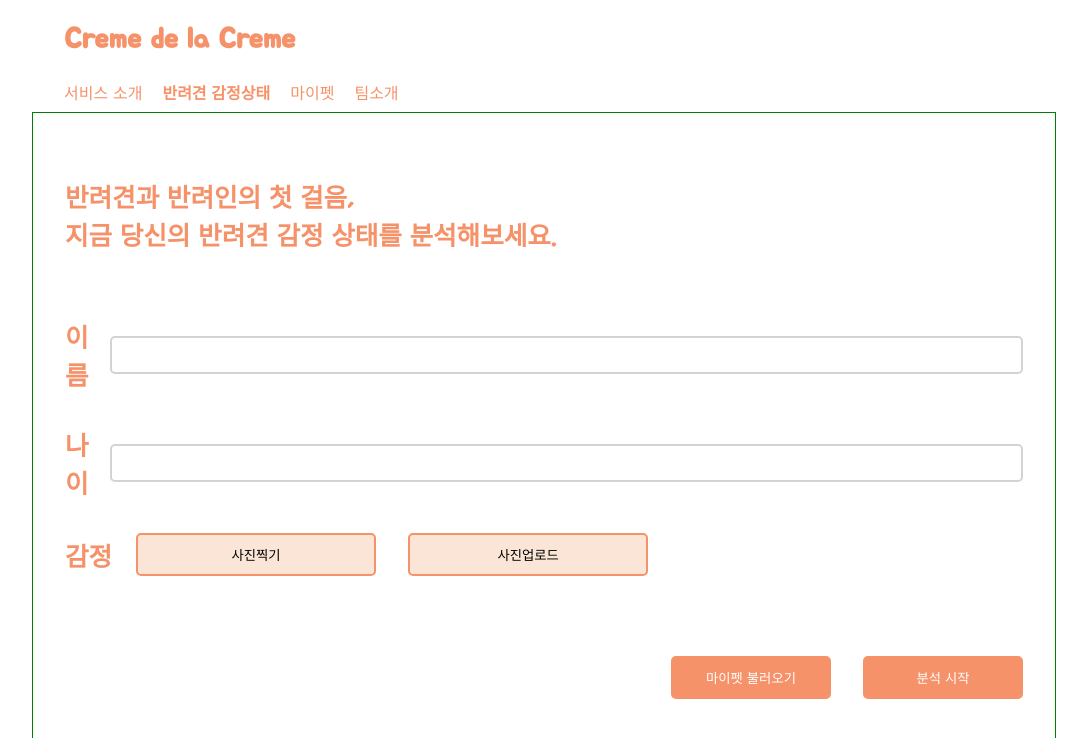
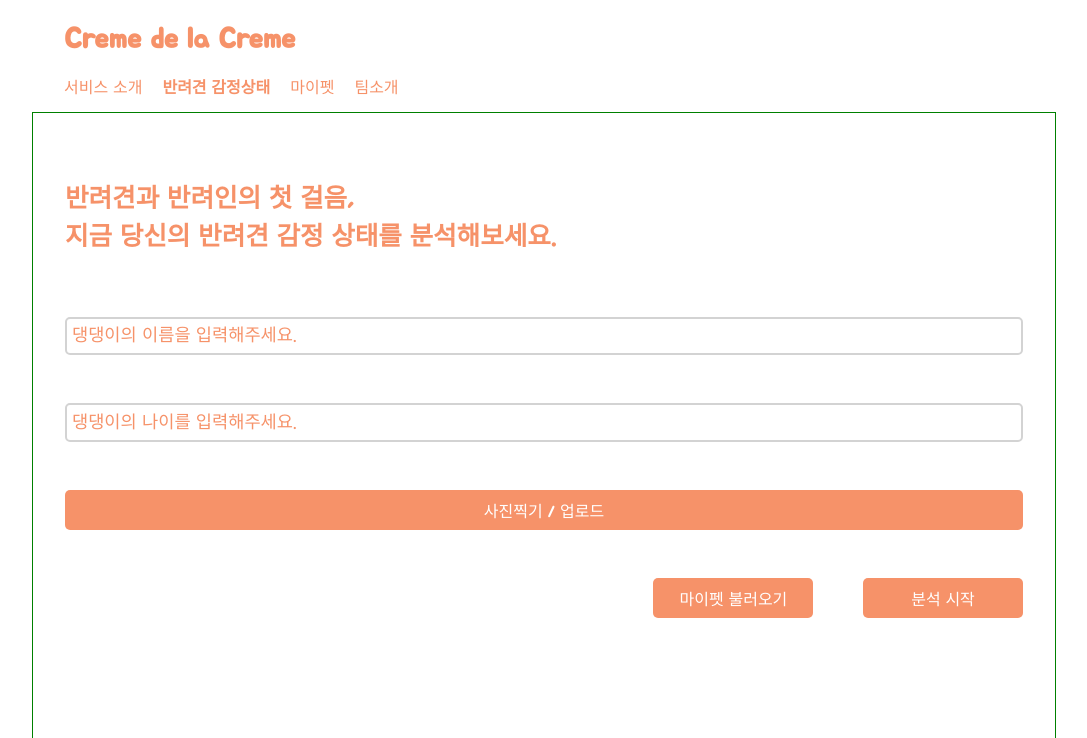
Before and after one commit to CreamDeLaCream/creme-client, a React (Create React App) app: page / in a window 1280 px wide. Shown: the top 738 px of the page, without its empty margins (96-1183 px from the left). Built offline with nearby package versions, Linux system fonts and the light colour scheme.

Commit message:
[#5] feat: 로그인시 페이지 레이아웃 구현

```diff
--- a/src/common/components/Button.js
+++ b/src/common/components/Button.js
@@ -31,11 +31,9 @@ const Button = (props) => {
   };
 
   return (
-    <React.Fragment>
-      <ElButton {...styles} onClick={_onClick}>
-        {children}
-      </ElButton>
-    </React.Fragment>
+    <ButtonForm {...styles} onClick={_onClick}>
+      {children}
+    </ButtonForm>
   );
 };
 
@@ -54,7 +52,7 @@ Button.defaultProps = {
   border: false,
 };
 
-const ElButton = styled.button`
+const ButtonForm = styled.button`
   width: ${(props) => props.width};
   height: ${(props) => props.height};
   ${(props) => (props.size ? `font-size: ${props.size}` : '')};
--- a/src/common/components/Header.js
+++ b/src/common/components/Header.js
@@ -25,9 +25,6 @@ const Header = (props) => {
           ) : null}
         </RightSide>
       </InsideBox>
-      {/* <DownBox>
-        <NavItems />
-      </DownBox> */}
     </Container>
   );
 };
--- a/src/common/components/Image.js
+++ b/src/common/components/Image.js
@@ -1,9 +1,8 @@
-import React from "react";
-import styled from "styled-components";
+import React from 'react';
+import styled from 'styled-components';
 
-const Image = props => {
-  const { cursor, radius, M_width, shape, src, size } = props;
-
+const Image = (props) => {
+  const { _onClick, cursor, radius, M_width, shape, src, size } = props;
   const styles = {
     cursor: cursor,
     radius: radius,
@@ -12,67 +11,42 @@ const Image = props => {
     size: size,
   };
 
-  if (shape === "circle") {
-    return <ImageCircle {...styles}></ImageCircle>;
+  if (shape === 'circle') {
+    return <ImageCircle {...styles} onClick={_onClick}></ImageCircle>;
   }
 
-  if (shape === "rectangle") {
-    return (
-      <AspectOutter>
-        <AspectInner {...styles}></AspectInner>
-      </AspectOutter>
-    );
-  }
-
-  return (
-    <React.Fragment>
-      <ImageDefault {...styles}></ImageDefault>
-    </React.Fragment>
-  );
+  return <ImageDefault {...styles}></ImageDefault>;
 };
 
 Image.defaultProps = {
-  shape: "circle",
-  src: "https://mblogthumb-phinf.pstatic.net/20141020_84/ribbonchick_1413740254883HpC05_JPEG/01.jpg?type=w420",
+  shape: 'circle',
+  src: 'https://mblogthumb-phinf.pstatic.net/20141020_84/ribbonchick_1413740254883HpC05_JPEG/01.jpg?type=w420',
   size: 3.6,
-  radius: "",
+  radius: '',
+  _onClick: () => {},
 };
 
 const ImageDefault = styled.div`
-  --size: ${props => props.size}rem;
+  --size: ${(props) => props.size}rem;
   width: var(--size);
   height: var(--size);
-  background-image: url("${props => props.src}");
+  background-image: url('${(props) => props.src}');
   background-position: center;
   background-size: cover;
 `;
 
-const AspectOutter = styled.div`
-  width: 100%;
-  min-width: 25rem;
-  cursor: pointer;
-  ${props => (props.M_width ? `width:100%; min-width: 28rem;  ` : "")}
-`;
-
-const AspectInner = styled.div`
-  position: relative;
-  padding-top: 75%;
-  overflow: hidden;
-  background-image: url("${props => props.src}");
-  background-position: center;
-  background-size: cover;
-  ${props => (props.radius ? `border-radius: ${props.radius};` : "")};
-`;
-
 const ImageCircle = styled.div`
-  --size: ${props => props.size}rem;
+  --size: ${(props) => props.size}rem;
   width: var(--size);
   height: var(--size);
   border-radius: var(--size);
-  background-image: url("${props => props.src}");
+  background-image: url('${(props) => props.src}');
   background-size: cover;
   margin: 0.6rem;
   min-width: var(--size);
+  ${({ theme }) => theme.device.mobile} {
+    --size: 6.5rem;
+  }
 `;
 
 export default Image;
--- a/src/common/components/Input.js
+++ b/src/common/components/Input.js
@@ -59,13 +59,13 @@ const InputForm = styled.input`
   border: 2px solid var(--lightgray);
   border-radius: 5px;
   padding: 0px 0px 0px 5px;
-  font-size: 1.3rem;
+  font-size: 1.1rem;
   color: gray;
   :focus {
     outline: none;
   }
   ::placeholder {
-    color: var(--gray);
+    color: var(--main);
   }
   ${({ theme }) => theme.device.mobile} {
     min-width: 20rem;
--- a/src/common/components/NavItems.js
+++ b/src/common/components/NavItems.js
@@ -15,8 +15,7 @@ const NavItems = ({ menu }) => {
 };
 
 const Wrapper = styled.div`
-  /* min-width: 5rem;
-  width: 100%; */
+  line-height: 1rem;
 `;
 
 export default NavItems;
--- a/src/common/components/Navbar.js
+++ b/src/common/components/Navbar.js
@@ -67,6 +67,7 @@ const NavBox = styled.div`
   max-width: 1024px;
   margin: 0 auto;
   padding: 0 2rem;
+  min-width: 25rem;
 `;
 
 const RightSide = styled.section``;
--- a/src/common/styles/textStyle.js
+++ b/src/common/styles/textStyle.js
@@ -33,6 +33,5 @@ export const desc = css`
 `;
 
 export const button = css`
-  font-size: 1.6rem;
-  line-height: 2rem;
+  font-size: 1rem;
 `;
--- a/src/pages/Main/MainPage.js
+++ b/src/pages/Main/MainPage.js
@@ -10,10 +10,147 @@ import {
   Button,
   Input,
   Navbar,
+  Image,
 } from '../../common/components';
+// import api from '../../common/utils/API';
 
 const MainPage = (props) => {
   const { history } = props;
+  const _session_key = null;
+  const is_login = sessionStorage.getItem(_session_key);
+  if (is_login)
+    <Container height="100vh">
+      <Header />
+      <Navbar />
+
+      <Grid margin="2rem auto">
+        <Text type="mainTitle" color="main">
+          감정상태를 분석할 댕댕이를 골라주세요.
+        </Text>
+      </Grid>
+
+      <Grid margin="2rem auto">
+        <Grid is_flex margin="0 0 3rem 0">
+          <Image size="15" />
+          <Image size="15" />
+          <Image size="15" />
+        </Grid>
+
+        <Grid is_flex>
+          <Button
+            width="100%"
+            padding="0.5rem"
+            bg="var(--main)"
+            color="var(--white)"
+            radius="5px"
+            cursor
+          >
+            <Text type="button" color="white">
+              사진찍기 / 업로드
+            </Text>
+          </Button>
+        </Grid>
+      </Grid>
+
+      <Grid margin="1rem auto" display="flex" justifyContent="flex-end">
+        <Grid is_flex width="23.1rem">
+          <Button
+            width="10rem"
+            padding="0.5rem"
+            bg="var(--main)"
+            color="var(--white)"
+            radius="5px"
+            cursor
+            // _onClick={() => history.push('/login')}
+          >
+            <Text type="button" color="white">
+              마이펫 불러오기
+            </Text>
+          </Button>
+          <Button
+            width="10rem"
+            padding="0.5rem"
+            bg="var(--main)"
+            color="var(--white)"
+            radius="5px"
+            cursor
+            _onClick={() => history.push('/analysis')}
+          >
+            <Text type="button" color="white">
+              분석 시작
+            </Text>
+          </Button>
+        </Grid>
+      </Grid>
+    </Container>;
+  // <Container height="100vh">
+  //   <Header />
+  //   <Navbar />
+
+  //   <Grid margin="2rem auto">
+  //     <Text type="mainTitle" color="main">
+  //       반려견과 반려인의 첫 걸음,
+  //       <br /> 지금 당신의 반려견 감정 상태를 분석해보세요.
+  //     </Text>
+  //   </Grid>
+
+  //   <Grid margin="2rem auto">
+  //     <InputWrapper>
+  //       <Input placeholder="댕댕이의 이름을 입력해주세요." />
+  //     </InputWrapper>
+
+  //     <InputWrapper>
+  //       <Input placeholder="댕댕이의 나이를 입력해주세요." />
+  //     </InputWrapper>
+
+  //     <UploadBtnWrapper>
+  //       <Button
+  //         width="100%"
+  //         padding="0.5rem"
+  //         bg="var(--main)"
+  //         color="var(--white)"
+  //         radius="5px"
+  //         cursor
+  //       >
+  //         <Text type="button" color="white">
+  //           사진찍기 / 업로드
+  //         </Text>
+  //       </Button>
+  //     </UploadBtnWrapper>
+  //   </Grid>
+
+  //   <Grid margin="1rem auto" display="flex" justifyContent="flex-end">
+  //     <PageBtnWrapper>
+  //       <Button
+  //         width="10rem"
+  //         padding="0.5rem"
+  //         bg="var(--main)"
+  //         color="var(--white)"
+  //         radius="5px"
+  //         cursor
+  //         // _onClick={() => history.push('/login')}
+  //       >
+  //         <Text type="button" color="white">
+  //           마이펫 불러오기
+  //         </Text>
+  //       </Button>
+  //       <Button
+  //         width="10rem"
+  //         padding="0.5rem"
+  //         bg="var(--main)"
+  //         color="var(--white)"
+  //         radius="5px"
+  //         cursor
+  //         _onClick={() => history.push('/analysis')}
+  //       >
+  //         <Text type="button" color="white">
+  //           분석 시작
+  //         </Text>
+  //       </Button>
+  //     </PageBtnWrapper>
+  //   </Grid>
+  // </Container>;
+
   return (
     <Container height="100vh">
       <Header />
@@ -27,110 +164,83 @@ const MainPage = (props) => {
       </Grid>
 
       <Grid margin="2rem auto">
-        <InputWrapper>
-          <Text type="mainTitle" color="main">
-            이름
-          </Text>
-          <Input />
-        </InputWrapper>
+        <Grid is_flex margin="0 0 3rem 0">
+          <Input placeholder="댕댕이의 이름을 입력해주세요." />
+        </Grid>
 
-        <InputWrapper>
-          <Text type="mainTitle" color="main">
-            나이
-          </Text>
-          <Input />
-        </InputWrapper>
+        <Grid is_flex margin="0 0 3rem 0">
+          <Input placeholder="댕댕이의 나이를 입력해주세요." />
+        </Grid>
 
-        <InputWrapper>
-          <Text type="mainTitle" color="main">
-            감정
-          </Text>
-          <PhotoBtnWrapper>
+        <Grid>
           <Button
-              width="15rem"
-              padding="0.6rem"
-              border="2px solid var(--main)"
-              bg="var(--lightorange)"
+            width="100%"
+            padding="0.5rem"
+            bg="var(--main)"
+            color="var(--white)"
             radius="5px"
             cursor
           >
-              사진찍기
+            <Text type="button" color="white">
+              사진찍기 / 업로드
+            </Text>
           </Button>
-            <Button
-              width="15rem"
-              padding="0.6rem"
-              border="2px solid var(--main)"
-              bg="var(--lightorange)"
-              radius="5px"
-              cursor
-            >
-              사진업로드
-            </Button>
-          </PhotoBtnWrapper>
-        </InputWrapper>
+        </Grid>
       </Grid>
 
       <Grid margin="1rem auto" display="flex" justifyContent="flex-end">
-        <PageBtnWrapper>
+        <Grid is_flex width="23.1rem">
           <Button
             width="10rem"
-            padding="0.6rem"
-            border="2px solid var(--main)"
+            padding="0.5rem"
             bg="var(--main)"
             color="var(--white)"
             radius="5px"
             cursor
             // _onClick={() => history.push('/login')}
           >
+            <Text type="button" color="white">
               마이펫 불러오기
+            </Text>
           </Button>
           <Button
             width="10rem"
-            padding="0.6rem"
-            border="2px solid var(--main)"
+            padding="0.5rem"
             bg="var(--main)"
             color="var(--white)"
             radius="5px"
             cursor
             _onClick={() => history.push('/analysis')}
           >
+            <Text type="button" color="white">
               분석 시작
+            </Text>
           </Button>
-        </PageBtnWrapper>
+        </Grid>
       </Grid>
     </Container>
   );
 };
 
-const InputWrapper = styled.div`
-  display: flex;
-  align-items: center;
-  margin-bottom: 2rem;
-  ${({ theme }) => theme.device.tablet} {
-    width: 75%;
-  }
-  ${({ theme }) => theme.device.mobile} {
-    min-width: 20rem;
-    flex-wrap: wrap;
-  }
-`;
+// const InputWrapper = styled.div`
+//   display: flex;
+//   align-items: center;
+//   margin-bottom: 2rem;
+// `;
 
-const PhotoBtnWrapper = styled.div`
-  width: 32rem;
-  display: flex;
-  justify-content: space-between;
-  align-items: center;
-  margin: 0 0 0 1.5rem;
-  ${({ theme }) => theme.device.tablet} {
-    width: 75%;
-    flex-wrap: wrap;
-  }
-`;
+// const UploadBtnWrapper = styled.div`
+//   display: flex;
+//   justify-content: space-between;
+//   align-items: center;
+//   ${({ theme }) => theme.device.mobile} {
+//     min-width: 20rem;
+//   }
+// `;
 
-const PageBtnWrapper = styled.div`
-  width: 22rem;
-  display: flex;
-  justify-content: space-between;
-`;
+// const PageBtnWrapper = styled.div`
+//   width: 23.1rem;
+//   display: flex;
+//   justify-content: space-between;
+// `;
 
 export default MainPage;
```
Lines whose indentation alone changed are shown as unchanged.
